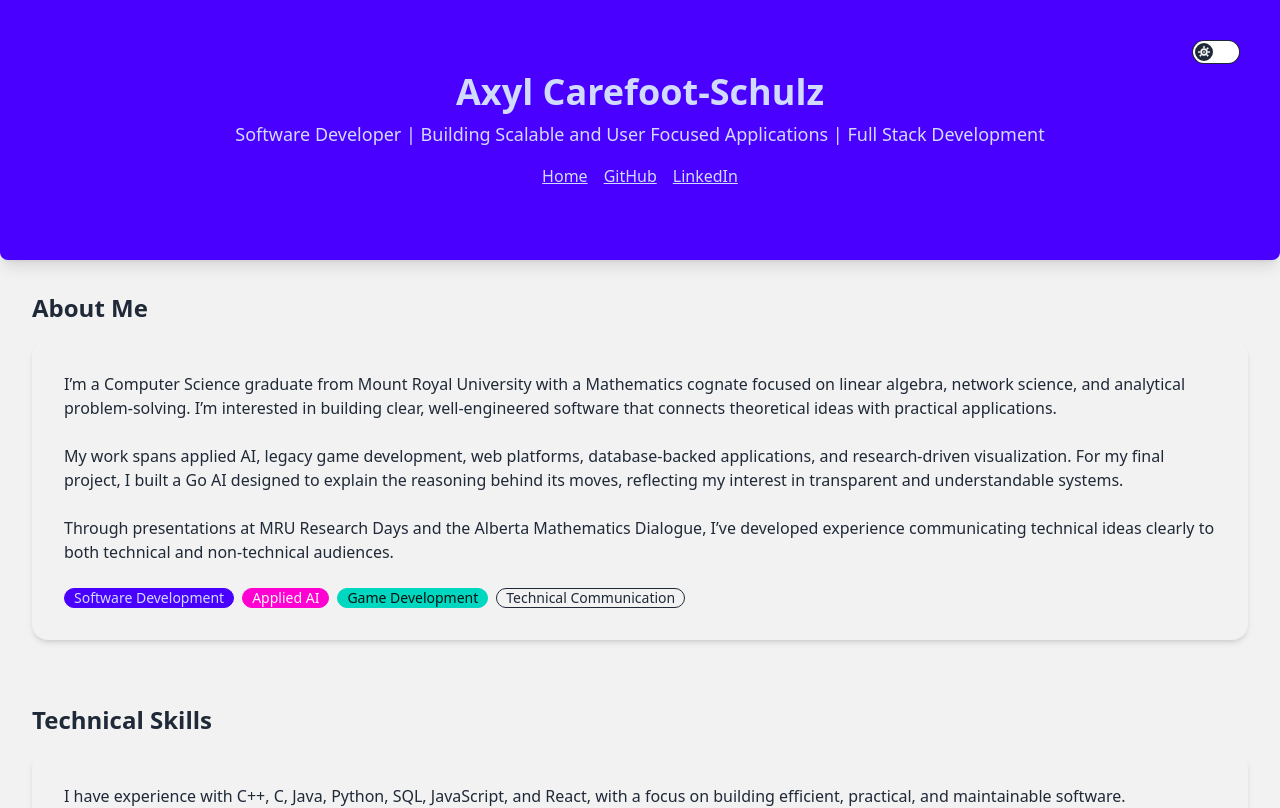
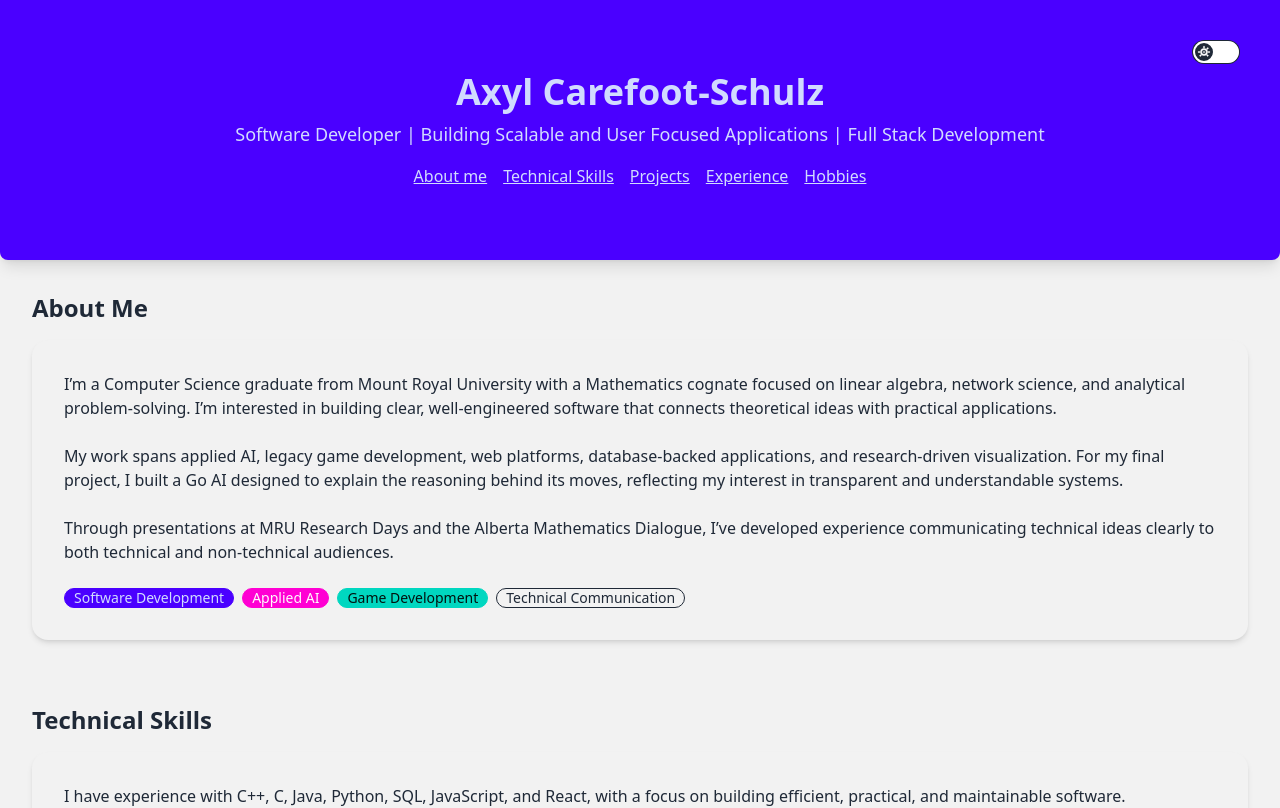
Before and after one commit to axyl-casc/axyl-casc.github.io, a React (Vite) app: page / in a window 1280 px wide. Shown: the top 808 px of the page. Built offline with nearby package versions, Linux system fonts and the light colour scheme.

Commit message:
Update home nav links to section anchors

```diff
--- a/src/components/Section.tsx
+++ b/src/components/Section.tsx
@@ -1,8 +1,14 @@
 import { ReactNode } from 'react';
 
-export function Section({ title, children }: { title: string; children: ReactNode }) {
+type SectionProps = {
+  title: string;
+  children: ReactNode;
+  id?: string;
+};
+
+export function Section({ title, children, id }: SectionProps) {
   return (
-    <section>
+    <section id={id}>
       <h2 className="text-2xl font-semibold mb-4">{title}</h2>
       {children}
     </section>
--- a/src/layouts/Layout.tsx
+++ b/src/layouts/Layout.tsx
@@ -10,13 +10,23 @@ type LayoutProps = {
   onThemeChange: (theme: 'light' | 'dark') => void;
 };
 
-const links = [
+const homeLinks = [
+  { label: 'About me', href: '#about-me' },
+  { label: 'Technical Skills', href: '#technical-skills' },
+  { label: 'Projects', href: '#projects' },
+  { label: 'Experience', href: '#experience' },
+  { label: 'Hobbies', href: '#hobbies' }
+];
+
+const defaultLinks = [
   { label: 'Home', href: '/' },
   { label: 'GitHub', href: 'https://github.com/axyl-casc' },
   { label: 'LinkedIn', href: 'https://www.linkedin.com/in/axyl-carefoot-schulz-7b3024200/' }
 ];
 
 export function Layout({ title, subtitle, children, theme, onThemeChange }: LayoutProps) {
+  const links = window.location.pathname === '/' ? homeLinks : defaultLinks;
+
   return (
     <div className="bg-base-200 text-base-content font-sans leading-normal tracking-normal min-h-screen flex flex-col">
       <a href="#main-content" className="skip-link">Skip to main content</a>
--- a/src/pages/HomePage.tsx
+++ b/src/pages/HomePage.tsx
@@ -9,7 +9,7 @@ import { getTagHue } from '../utils/tagColors';
 export function HomePage() {
   return (
     <main id="main-content" className="site-main space-y-16" tabIndex={-1}>
-<Section title="About Me">
+<Section id="about-me" title="About Me">
   <div className="card bg-base-200 shadow-md">
     <div className="card-body space-y-4">
       <p>
@@ -44,7 +44,7 @@ export function HomePage() {
   </div>
 </Section>
 
-<Section title="Technical Skills">
+<Section id="technical-skills" title="Technical Skills">
   <div className="card bg-base-200 shadow-md">
     <div className="card-body space-y-4">
       <p>
@@ -106,7 +106,7 @@ export function HomePage() {
   </div>
 </Section>
 
-<Section title="Projects">
+<Section id="projects" title="Projects">
   <div className="card bg-base-200 shadow-md">
     <div className="card-body space-y-4">
       <p>
@@ -121,7 +121,7 @@ export function HomePage() {
     </div>
   </div>
 </Section>
-<Section title="Experience">
+<Section id="experience" title="Experience">
   <div className="card bg-base-200 shadow-md">
     <div className="card-body space-y-6">
       <p>
@@ -165,7 +165,7 @@ export function HomePage() {
 
       <hr className="border-neutral-300" />
 
-<Section title="Hobbies">
+<Section id="hobbies" title="Hobbies">
   <div className="card bg-base-200 shadow-md">
     <div className="card-body space-y-4">
       <p>
```
